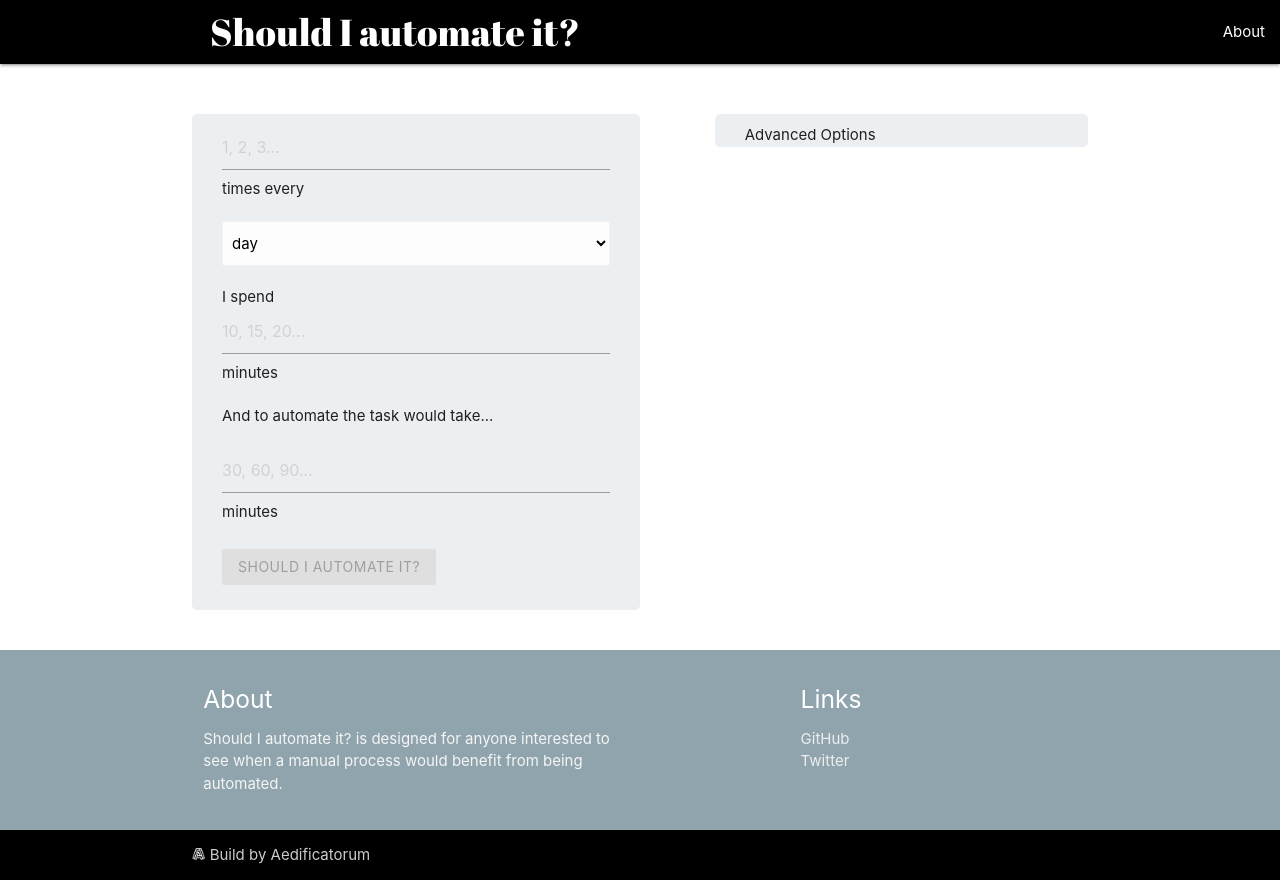
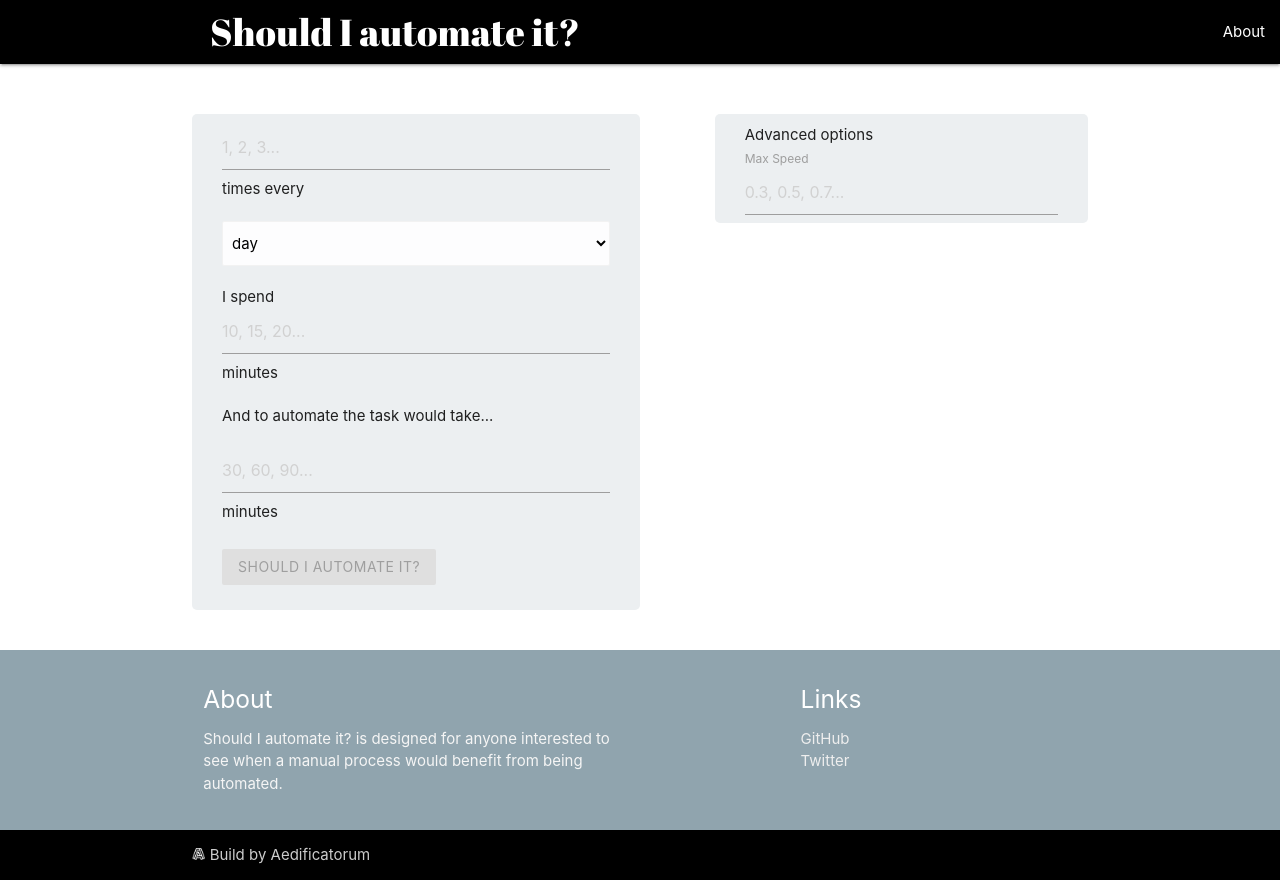
Before and after one commit to aedificatorum/shouldiautomateit, a React (Create React App) app: page / in a window 1280 px wide. Built offline with nearby package versions, Linux system fonts and the light colour scheme.

Commit message:
add max speed field

```diff
--- a/src/App.js
+++ b/src/App.js
@@ -131,7 +131,15 @@ class App extends Component {
 
           <form className="col m5 offset-m1">
             <div className="row blue-grey lighten-5 form-color">
-              Advanced Options
+              <div>Advanced options</div>
+              <label>Max Speed</label>
+              <input
+                type="number"
+                step="0.1"
+                id="maxSpeedUp"
+                placeholder="0.3, 0.5, 0.7..."
+                onChange={this.handleChange}
+              />
             </div>
           </form>
 
```
